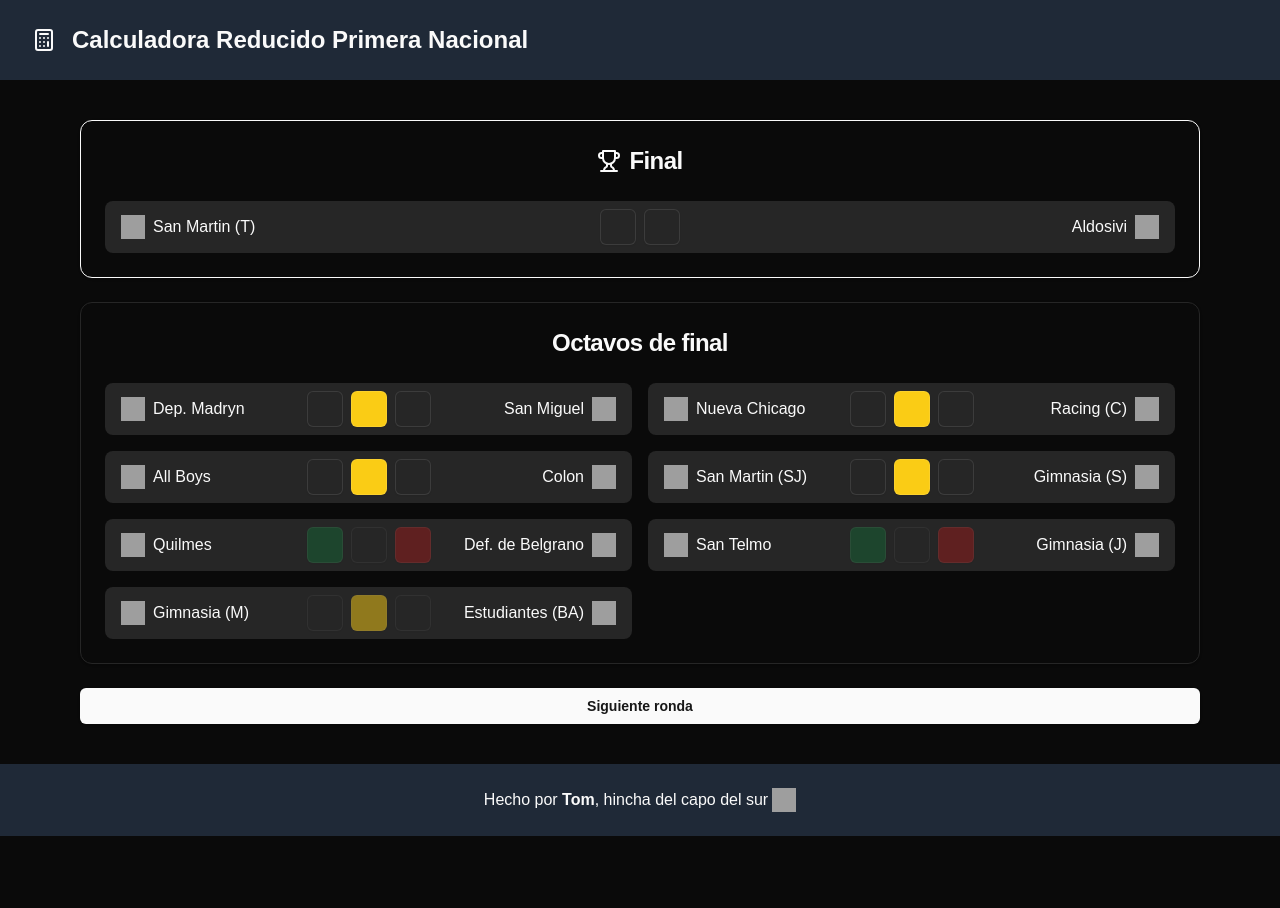
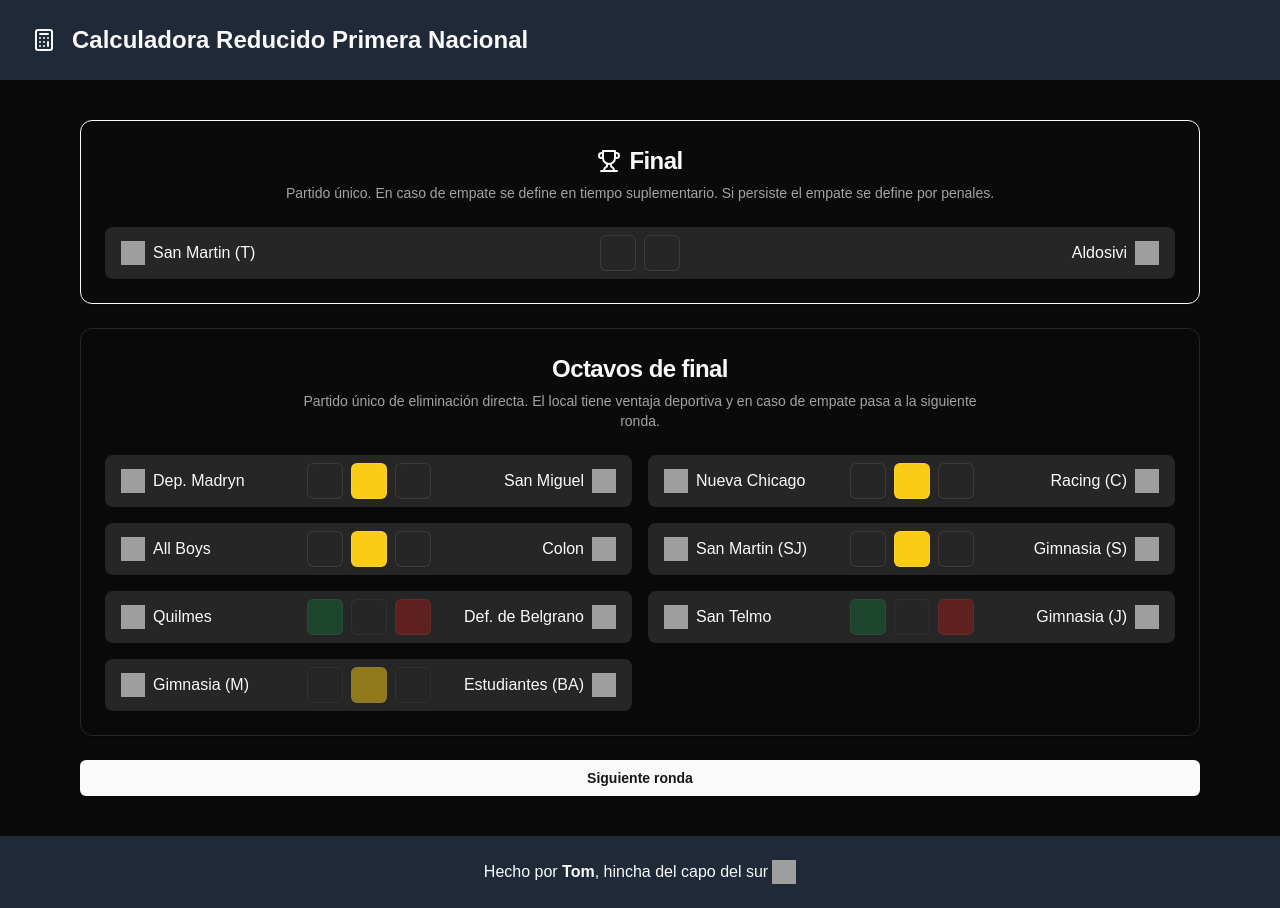
Before and after one commit to tomi-mercado/calculadora-reducido, a Next.js app: page / in a window 1280 px wide. Before the commit the page ends 836 px from the top, so only its background shows below. Built offline with nearby package versions, Linux system fonts and the light colour scheme; grey boxes are pictures that could not be loaded.

Commit message:
feat: add round descriptions

```diff
--- a/components/round-form.tsx
+++ b/components/round-form.tsx
@@ -1,17 +1,24 @@
 "use client";
 
+import { FINAL_DESCRIPTION } from "@/lib/round-descriptions";
 import {
   MatchResult,
   PlayedMatchResult,
   resultSchema,
   Round,
 } from "@/lib/types";
-import { findTeam } from "@/lib/utils";
+import { cn, findTeam } from "@/lib/utils";
 import { Trophy } from "lucide-react";
 import { useFormState } from "react-dom";
 import { InputMatchPrediction } from "./input-match-prediction";
 import { Button } from "./ui/button";
-import { Card, CardContent, CardHeader, CardTitle } from "./ui/card";
+import {
+  Card,
+  CardContent,
+  CardDescription,
+  CardHeader,
+  CardTitle,
+} from "./ui/card";
 
 type State =
   | { type: "idle" }
@@ -98,10 +105,12 @@ const handleSubmit = (_: State, formData: FormData): State => {
 export const RoundForm = ({
   matches,
   roundName,
+  roundDescription,
   firstPositionFinal,
   onSubmit,
 }: {
   roundName: string;
+  roundDescription: string;
   matches: Round;
   children?: React.ReactNode;
   firstPositionFinal?: MatchResult | null;
@@ -125,11 +134,14 @@ export const RoundForm = ({
     <form className="flex flex-col gap-6" action={action}>
       {firstPositionFinal && (
         <Card className="border-primary">
-          <CardHeader>
+          <CardHeader className="text-center items-center">
             <CardTitle className="flex items-center gap-2 text-2xl justify-center">
               <Trophy className="h-6 w-6 text-primary" />
               Final
             </CardTitle>
+            <CardDescription className="w-2/3">
+              {FINAL_DESCRIPTION}
+            </CardDescription>
           </CardHeader>
           <CardContent>
             <InputMatchPrediction
@@ -144,10 +156,18 @@ export const RoundForm = ({
       )}
 
       <Card>
-        <CardHeader>
-          <CardTitle className="text-2xl text-center">{roundName}</CardTitle>
+        <CardHeader className="text-center items-center">
+          <CardTitle className="text-2xl">{roundName}</CardTitle>
+          <CardDescription className="w-2/3">
+            {roundDescription}
+          </CardDescription>
         </CardHeader>
-        <CardContent className="grid gap-4 grid-cols-1 lg:grid-cols-2">
+        <CardContent
+          className={cn(
+            "grid gap-4 grid-cols-1",
+            matches.length > 2 ? "lg:grid-cols-2" : ""
+          )}
+        >
           {matches.map((match) => (
             <InputMatchPrediction
               key={`${match.home.team}-${match.away.team}`}
--- a/components/simulate-reducido.tsx
+++ b/components/simulate-reducido.tsx
@@ -1,6 +1,11 @@
 "use client";
 
 import { final, firstRoundMatches } from "@/app/first-round-data";
+import {
+  DOBLE_PARTIDO_DESCRIPTION,
+  FINAL_DESCRIPTION,
+  OCTAVOS_DESCRIPTION,
+} from "@/lib/round-descriptions";
 import { Round } from "@/lib/types";
 import { getNextRound, replaceWithRealResults } from "@/lib/utils";
 import { ChevronLeft } from "lucide-react";
@@ -82,6 +87,13 @@ export const SimulateReducido = ({
     [1]: "Final",
   }[roundMatches.length]!;
 
+  const roundDescription = {
+    [8]: OCTAVOS_DESCRIPTION,
+    [4]: DOBLE_PARTIDO_DESCRIPTION,
+    [2]: DOBLE_PARTIDO_DESCRIPTION,
+    [1]: FINAL_DESCRIPTION,
+  }[roundMatches.length]!;
+
   if (finalWinner && secondPromotion) {
     return (
       <div className="flex flex-col gap-6">
@@ -116,6 +128,7 @@ export const SimulateReducido = ({
       )}
       <RoundForm
         roundName={roundName}
+        roundDescription={roundDescription}
         matches={roundMatches.slice(isFirstRound ? 1 : 0)}
         firstPositionFinal={
           isFirstRound ? getFinalResult(rounds[0]) : undefined
--- /dev/null
+++ b/lib/round-descriptions.ts
@@ -0,0 +1,6 @@
+export const OCTAVOS_DESCRIPTION =
+  "Partido único de eliminación directa. El local tiene ventaja deportiva y en caso de empate pasa a la siguiente ronda.";
+export const DOBLE_PARTIDO_DESCRIPTION =
+  "Doble partido. El local en el segundo partido tiene ventaja deportiva y en caso de empate en el global pasa a la siguiente ronda. Quien figura como local es el local en el segundo partido.";
+export const FINAL_DESCRIPTION =
+  "Partido único. En caso de empate se define en tiempo suplementario. Si persiste el empate se define por penales.";
```
